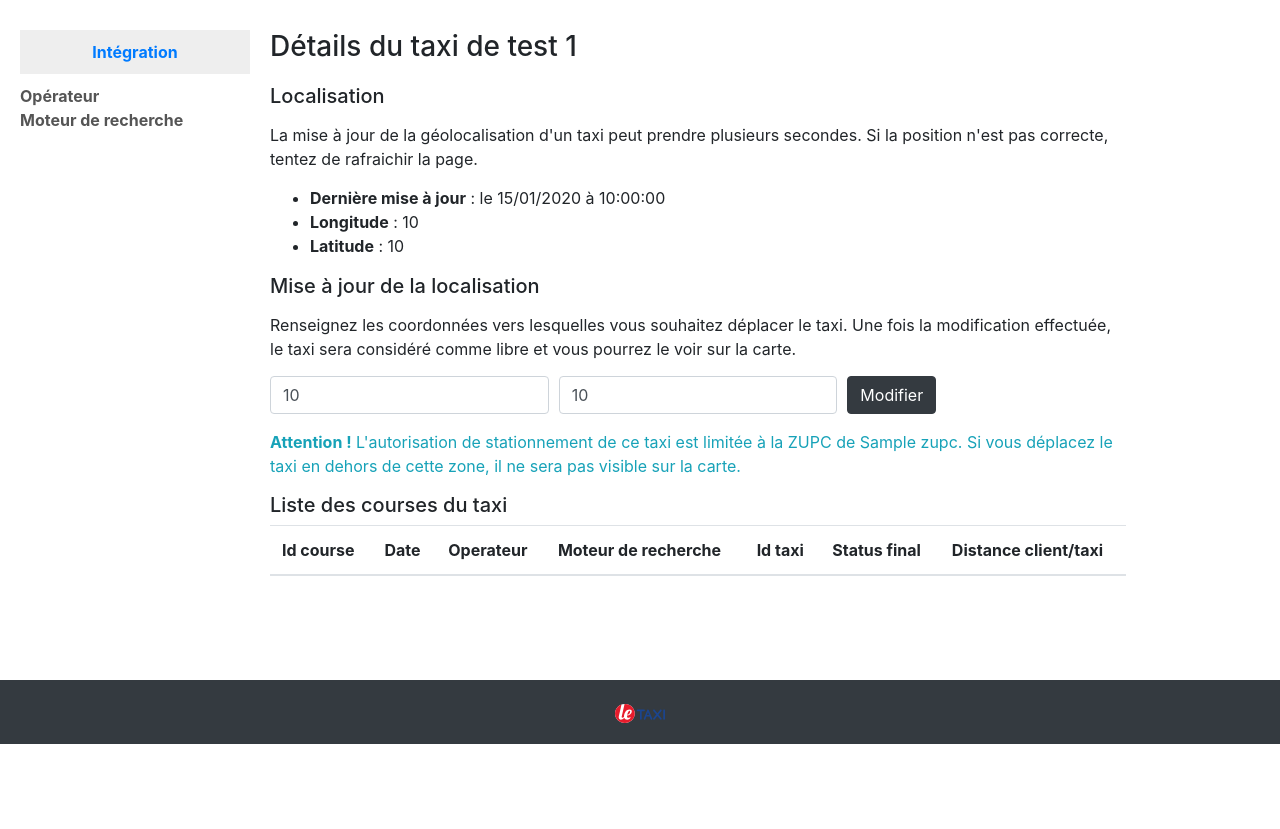
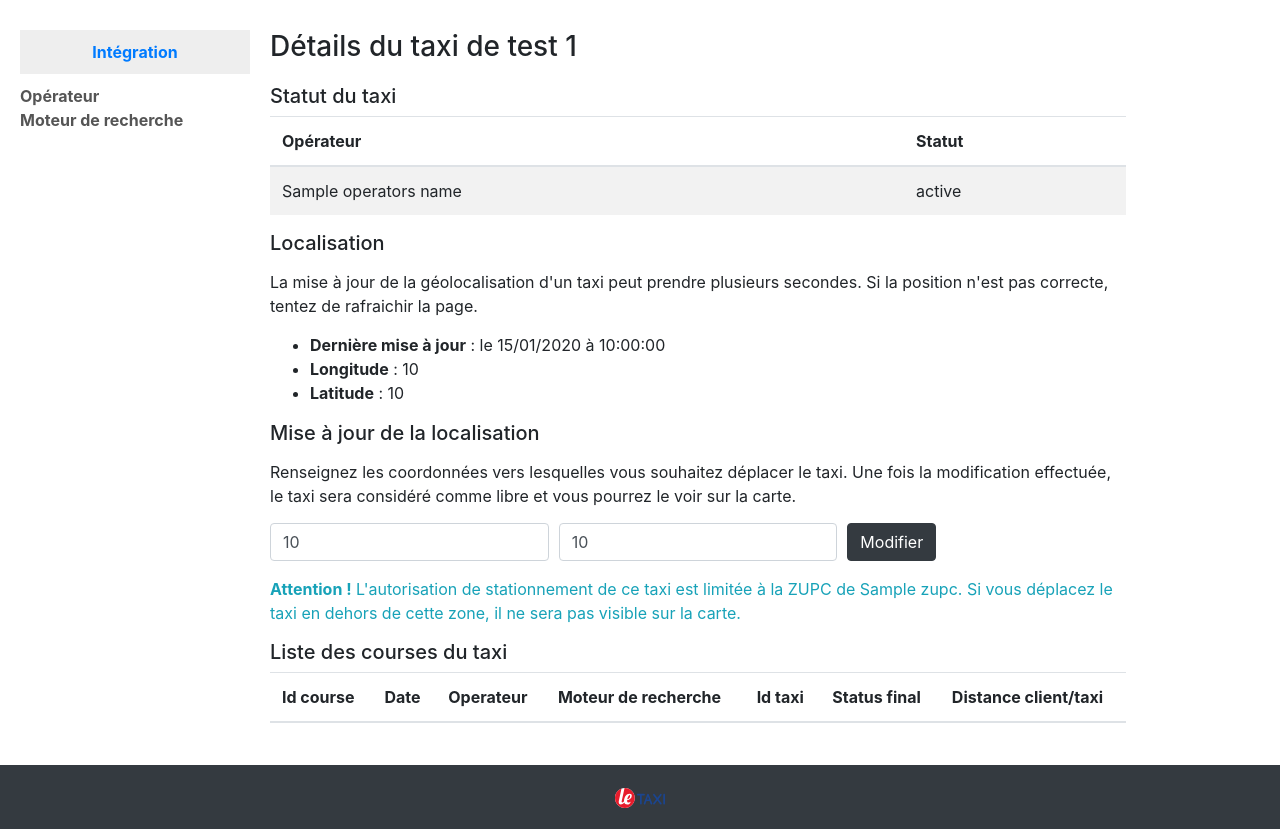
Before and after one commit to openmaraude/APITaxi_front, a Flask app: template APITaxi_front/templates/integration/operator_taxi_details.html in a window 1280 px wide. Shown: the part 56-885 px from the top of the page. Before the commit the page ends 800 px from the top, so only its background shows below. Run offline with Flask 2, Linux system fonts and the light colour scheme; the template is opened without the code that fills it: values that come from a table or form of the project are taken from there, most other values are stand-ins (such as "Sample title", 1, 10 or a date in 2020); lists and menus that the app fills with data are empty; parts of the project's set-up code (start-up, migrations or seed data) failed here and were passed over; some libraries are stand-ins or nearby versions.

Commit message:
Integration operator: display taxi status

```diff
--- a/APITaxi_front/templates/integration/operator_taxi_details.html
+++ b/APITaxi_front/templates/integration/operator_taxi_details.html
@@ -2,6 +2,25 @@
 
 {% block main %}
 <h3>Détails du taxi de test {{ taxi.id }}</h3>
+
+<h5>Statut du taxi</h5>
+
+<table class="table table-striped">
+  <thead>
+    <tr>
+      <th>Opérateur</th>
+      <th>Statut</th>
+    </tr>
+  </thead>
+  <tbody>
+    {% for description in taxi.vehicle.descriptions %}
+    <tr>
+      <td>{{ operators_names[description.added_by] }}</td>
+      <td>{{ description.status }}</td>
+    </tr>
+    {% endfor %}
+  </tbody>
+</table>
 
 <h5>Localisation</h5>
 
--- a/APITaxi_front/views/integration.py
+++ b/APITaxi_front/views/integration.py
@@ -241,16 +241,45 @@ def operator_taxi_details(taxi_id):
             last_location = {
                 'date': datetime.fromtimestamp(int(timestamp)),
                 'lat': float(lat),
-                'lon': float(lon)
+                'lon': float(lon),
+                'status': status,
             }
         except ValueError:  # Bad redis format
             pass
+
+    # Taxis can be registered with several operators. In the case has a taxi
+    # uses, let's say, three applications, the database objects created will
+    # be:
+    # - one taxi object (linked to one ADS, one driver, one vehicle)
+    # - one vehicle object
+    # - one vehicle_description object per operator.
+    #
+    # The VehicleDescription.added_by SQLAlchemy field from APITaxi_models doesn't
+    # have a relationship to a User object, so we can't easily get the name of
+    # the operator from a VehicleDescription.
+    #
+    # Below, we build a dictionary where keys are user ids from the fields
+    # added_by of the VehicleDescription objects, and the values are the names
+    # of the operators.
+    #
+    # Note: integration taxis are created with only one operator, we could also
+    # remote this part and only display the first VehicleDescription in the
+    # UI. I prefer not to and display all operators as it could make debug
+    # easier if we attempt to make integration tests with more complex cases
+    # someday.
+    operators_names = {
+        description.added_by: User.query.with_entities(User.email).filter_by(
+            id=description.added_by
+        ).one().email
+        for description in taxi.vehicle.descriptions
+    }
 
     return render_template(
         'integration/operator_taxi_details.html',
         taxi=taxi,
         location_form=location_form,
-        last_location=last_location
+        last_location=last_location,
+        operators_names=operators_names
     )
 
 
```
